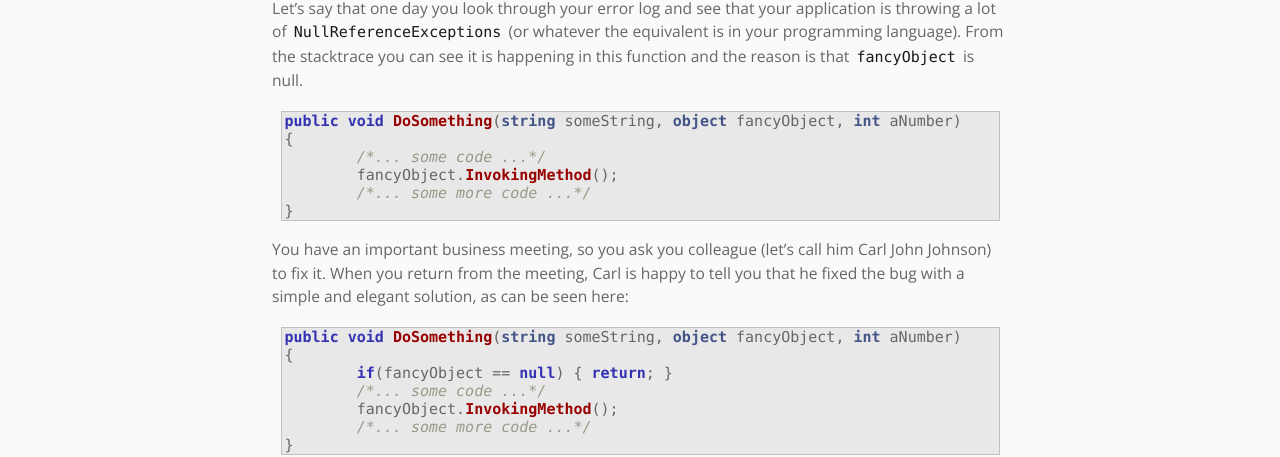
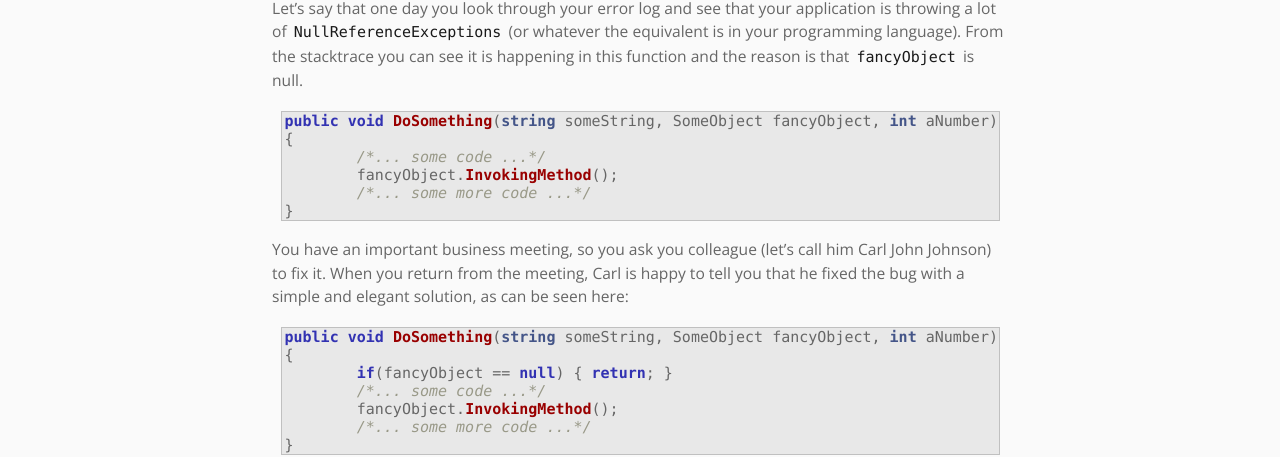
Before and after one commit to M-AV/M-AV.github.io, a Jekyll site: the page built from _posts/2014-10-29-Kill-the-bug-not-the-symptom.md, in a window 1280 px wide. Shown: the part 457-914 px from the top of the page. Built offline with Jekyll 4.4.1, drawn with Linux system fonts in a browser that asks for light colours; Markdown is read by kramdown in place of the engine named in the settings; comment, search, counter and statistics services are not loaded.

Commit message:
Improved code examples

```diff
--- a/_posts/2014-10-29-Kill-the-bug-not-the-symptom.md
+++ b/_posts/2014-10-29-Kill-the-bug-not-the-symptom.md
@@ -15,7 +15,7 @@ Let's say that one day you look through your error log and see that your applica
 
 {% highlight C# %}
 
-public void DoSomething(string someString, object fancyObject, int aNumber)
+public void DoSomething(string someString, SomeObject fancyObject, int aNumber)
 {
 	/*... some code ...*/
 	fancyObject.InvokingMethod();
@@ -28,7 +28,7 @@ You have an important business meeting, so you ask you colleague (let's call him
 
 {% highlight C# %}
 
-public void DoSomething(string someString, object fancyObject, int aNumber)
+public void DoSomething(string someString, SomeObject fancyObject, int aNumber)
 {
 	if(fancyObject == null) { return; }
 	/*... some code ...*/
```
